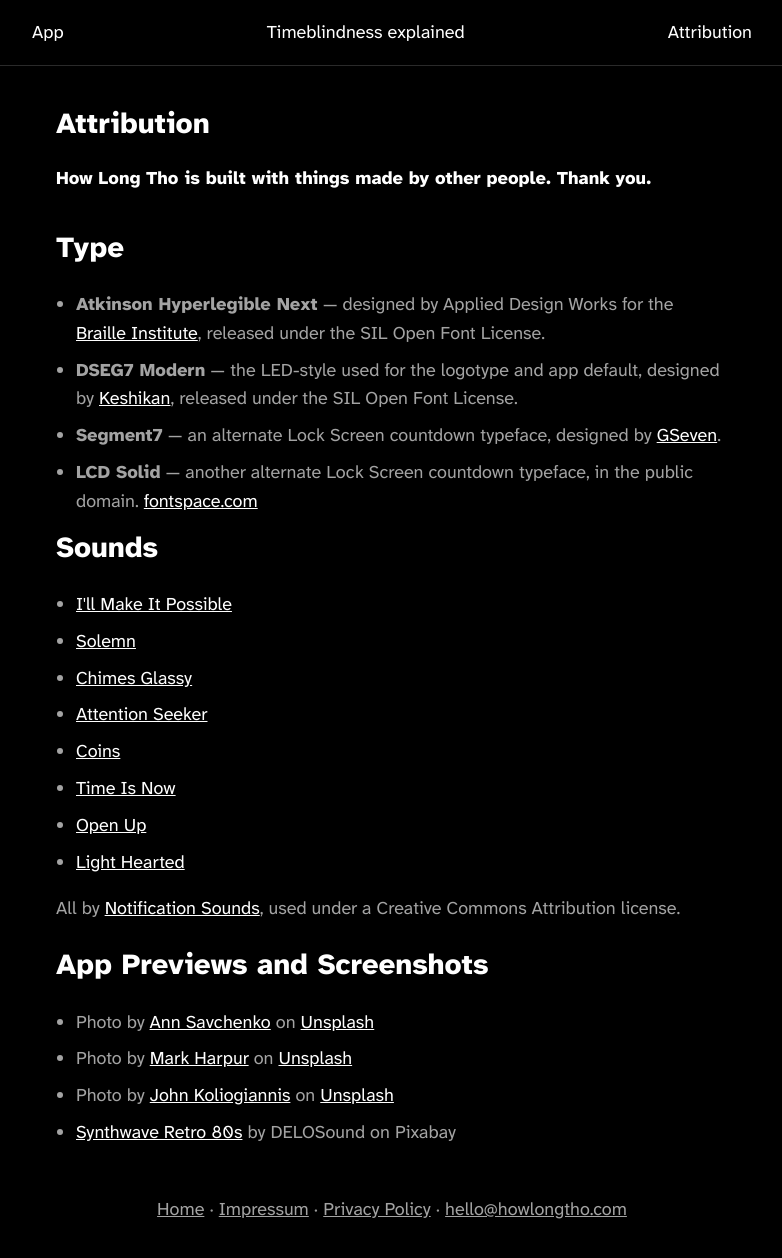
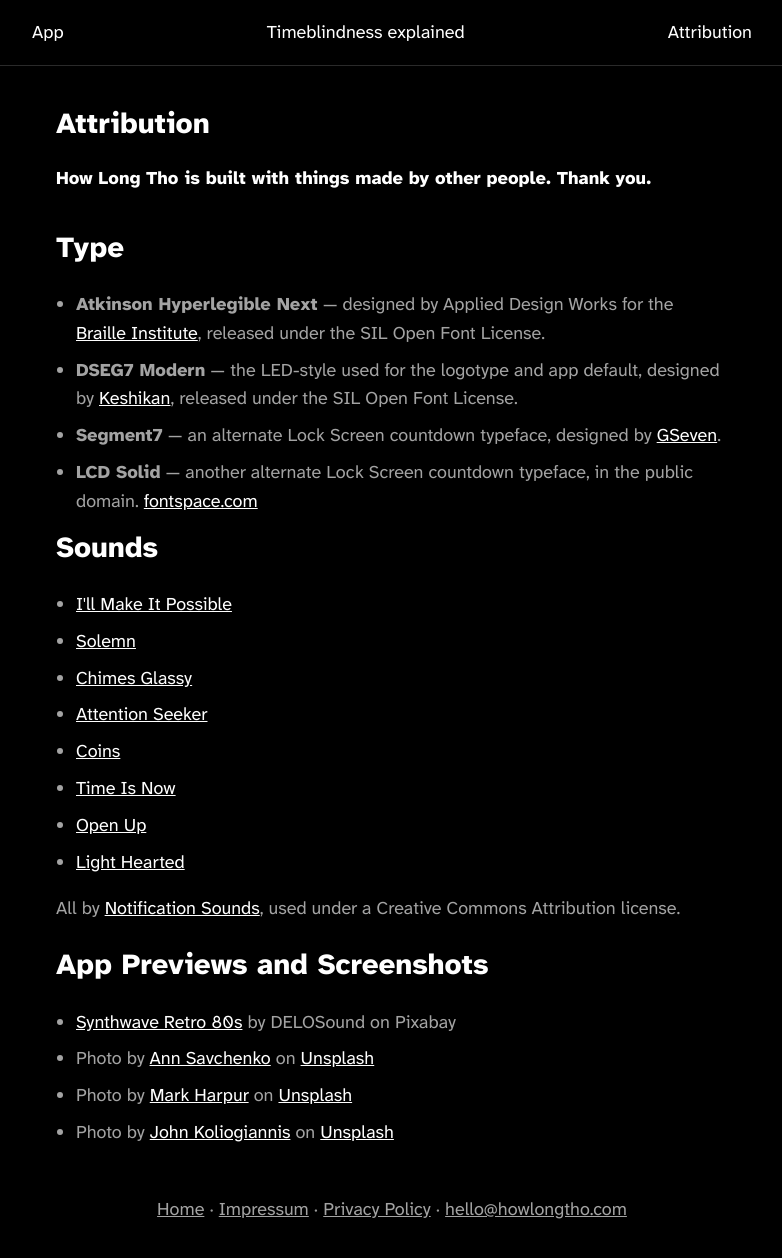
Before and after one commit to afknapping/howlongtho-website, a Jekyll site: the page built from attribution.md, in a window 1280 px wide and 1287 px high. Shown: the top 1258 px of the window, without its empty margins (248-1030 px from the left). Built offline with Jekyll 4.4.1, drawn with Linux system fonts in a browser that asks for light colours.

Commit message:
Reorder App Previews and Screenshots credits
Co-Authored-By: Claude Sonnet 5 <noreply@anthropic.com>

```diff
--- a/attribution.md
+++ b/attribution.md
@@ -27,8 +27,8 @@ description: "Sources and credits for the type, sounds, and wallpapers used in H
 <p>All by <a href="https://notificationsounds.com/">Notification Sounds</a>, used under a Creative Commons Attribution license.</p>
 <h2 class="fs-medium">App Previews and Screenshots</h2>
 <ul class="plain-list">
+<li><a href="https://pixabay.com/music/synthwave-synthwave-retro-80s-321106/">Synthwave Retro 80s</a> by DELOSound on Pixabay</li>
 <li>Photo by <a href="https://unsplash.com/@emulsio">Ann Savchenko</a> on <a href="https://unsplash.com/photos/yOQntxCp0r0">Unsplash</a></li>
 <li>Photo by <a href="https://unsplash.com/@luckybeanz">Mark Harpur</a> on <a href="https://unsplash.com/photos/K2s_YE031CA">Unsplash</a></li>
 <li>Photo by <a href="https://unsplash.com/@johnkoliogiannis">John Koliogiannis</a> on <a href="https://unsplash.com/photos/D0IMqqJ6uTk">Unsplash</a></li>
-<li><a href="https://pixabay.com/music/synthwave-synthwave-retro-80s-321106/">Synthwave Retro 80s</a> by DELOSound on Pixabay</li>
 </ul>
```
